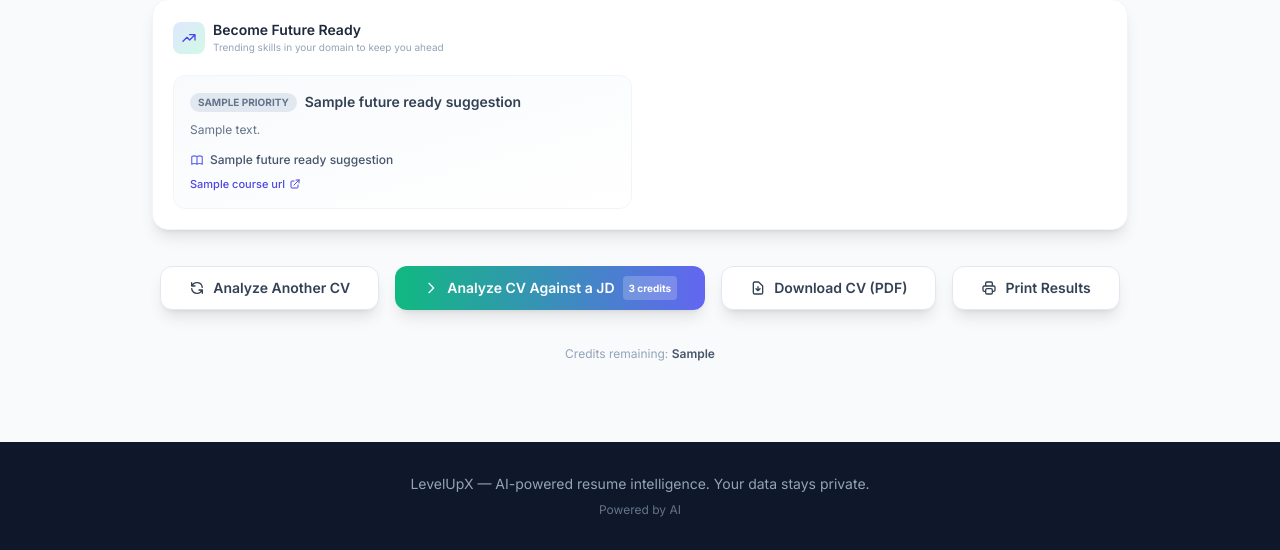
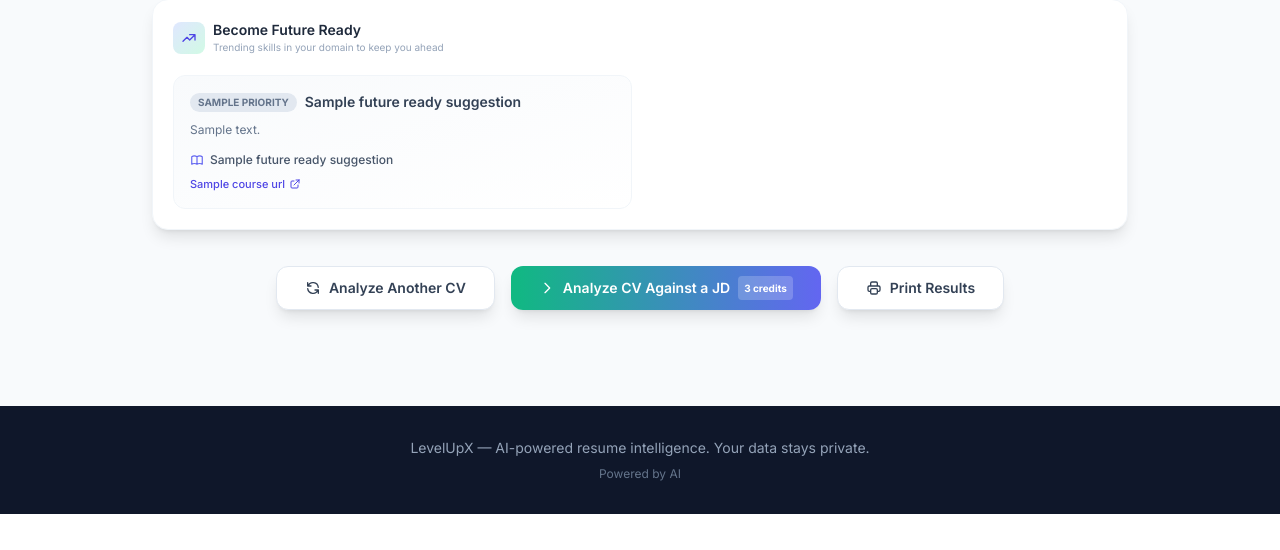
Before and after one commit to Sumant2298/cv-analyzer, a Flask app: template templates/cv_results.html in a window 1280 px wide. Shown: the part 1054-1604 px from the top of the page. After the commit the page ends 1568 px from the top, so only its background shows below. Run offline with Flask 3, Linux system fonts and the light colour scheme; the template is opened without the code that fills it: most values are stand-ins (such as "Sample title", 1, 10 or a date in 2020); some libraries are stand-ins or nearby versions.

Commit message:
UI fixes: remove download button from CV results, add credits text in nav
- Remove "Download CV (PDF)" button from Tier 1 CV results page
- Remove credits footer from CV results page
- Add "Credits: X" text label in global nav bar (bigger font, beside Talk to CV Expert)

Co-Authored-By: Claude Opus 4.6 <noreply@anthropic.com>

```diff
--- a/templates/base.html
+++ b/templates/base.html
@@ -66,6 +66,7 @@
             <div class="flex items-center gap-3">
                 <a href="/experts" class="text-xs bg-amber-400/20 hover:bg-amber-400/30 text-amber-200 px-3 py-1.5 rounded-lg transition font-semibold hidden sm:inline-block">Talk to CV Expert</a>
                 {% if session.get('user_id') %}
+                <span class="text-sm text-white/60 hidden sm:inline">Credits: <span class="font-bold text-white">{{ session.get('user_credits', 0) }}</span></span>
                 <a href="/buy-credits" class="flex items-center gap-1.5 bg-white/15 hover:bg-white/25 backdrop-blur-sm px-2.5 py-1 rounded-lg transition text-xs font-semibold" title="Buy credits">
                     <svg class="w-3.5 h-3.5 text-amber-300" fill="currentColor" viewBox="0 0 20 20"><path d="M10 18a8 8 0 100-16 8 8 0 000 16zM8.736 6.979C9.208 6.193 9.696 6 10 6c.304 0 .792.193 1.264.979a1 1 0 001.715-1.029C12.279 4.784 11.232 4 10 4s-2.279.784-2.979 1.95c-.285.475-.507 1-.67 1.55H6a1 1 0 000 2h.013a9.358 9.358 0 000 1H6a1 1 0 100 2h.351c.163.55.385 1.075.67 1.55C7.721 15.216 8.768 16 10 16s2.279-.784 2.979-1.95a1 1 0 10-1.715-1.029c-.472.786-.96.979-1.264.979-.304 0-.792-.193-1.264-.979a5.389 5.389 0 01-.421-.821h2.382a1 1 0 000-2H7.653a7.357 7.357 0 010-1h3.044a1 1 0 000-2H8.315c.134-.29.268-.545.421-.821z"/></svg>
                     <span>{{ session.get('user_credits', 0) }}</span>
--- a/templates/cv_results.html
+++ b/templates/cv_results.html
@@ -355,19 +355,12 @@
             Analyze CV Against a JD
             <span class="text-[10px] bg-white/20 px-1.5 py-0.5 rounded font-bold">3 credits</span>
         </button>
-        <a href="{{ url_for('download_cv_text') }}" class="inline-flex items-center gap-2 bg-white text-slate-700 font-semibold py-2.5 px-7 rounded-xl shadow-lg border border-slate-200 hover:bg-slate-50 transition-all text-sm" download="my_cv.pdf">
-            <svg class="w-4 h-4" fill="none" stroke="currentColor" viewBox="0 0 24 24"><path stroke-linecap="round" stroke-linejoin="round" stroke-width="2" d="M12 10v6m0 0l-3-3m3 3l3-3m2 8H7a2 2 0 01-2-2V5a2 2 0 012-2h5.586a1 1 0 01.707.293l5.414 5.414a1 1 0 01.293.707V19a2 2 0 01-2 2z"/></svg>
-            Download CV (PDF)
-        </a>
         <button onclick="window.print()" class="inline-flex items-center gap-2 bg-white text-slate-700 font-semibold py-2.5 px-7 rounded-xl shadow-lg border border-slate-200 hover:bg-slate-50 transition-all text-sm">
             <svg class="w-4 h-4" fill="none" stroke="currentColor" viewBox="0 0 24 24"><path stroke-linecap="round" stroke-linejoin="round" stroke-width="2" d="M17 17h2a2 2 0 002-2v-4a2 2 0 00-2-2H5a2 2 0 00-2 2v4a2 2 0 002 2h2m2 4h6a2 2 0 002-2v-4a2 2 0 00-2-2H9a2 2 0 00-2 2v4a2 2 0 002 2zm8-12V5a2 2 0 00-2-2H9a2 2 0 00-2 2v4h10z"/></svg>
             Print Results
         </button>
     </div>
 
-    <div id="credits-footer" class="text-center text-xs text-slate-400">
-        <p>Credits remaining: <span class="font-semibold text-slate-600">{{ credits_remaining }}</span></p>
-    </div>
 </div>
 
 <script>
```
